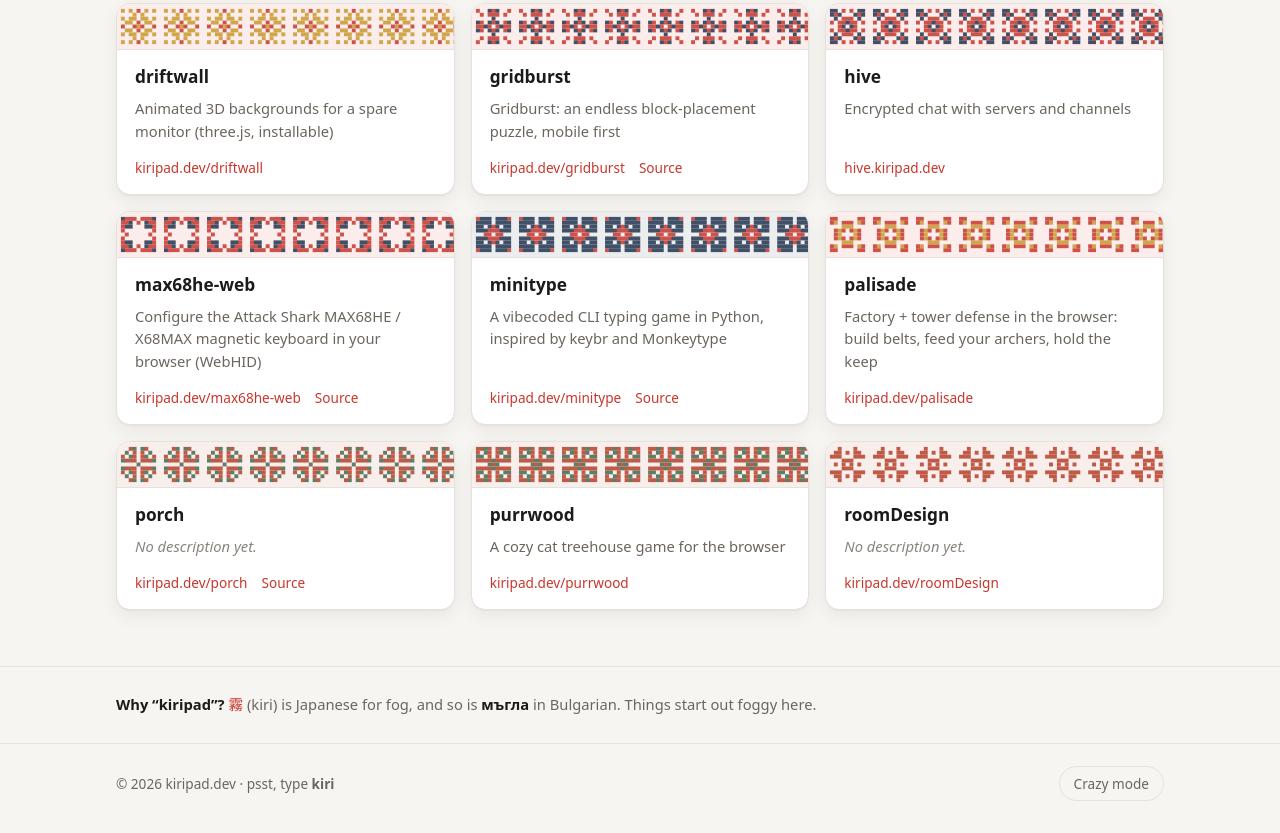
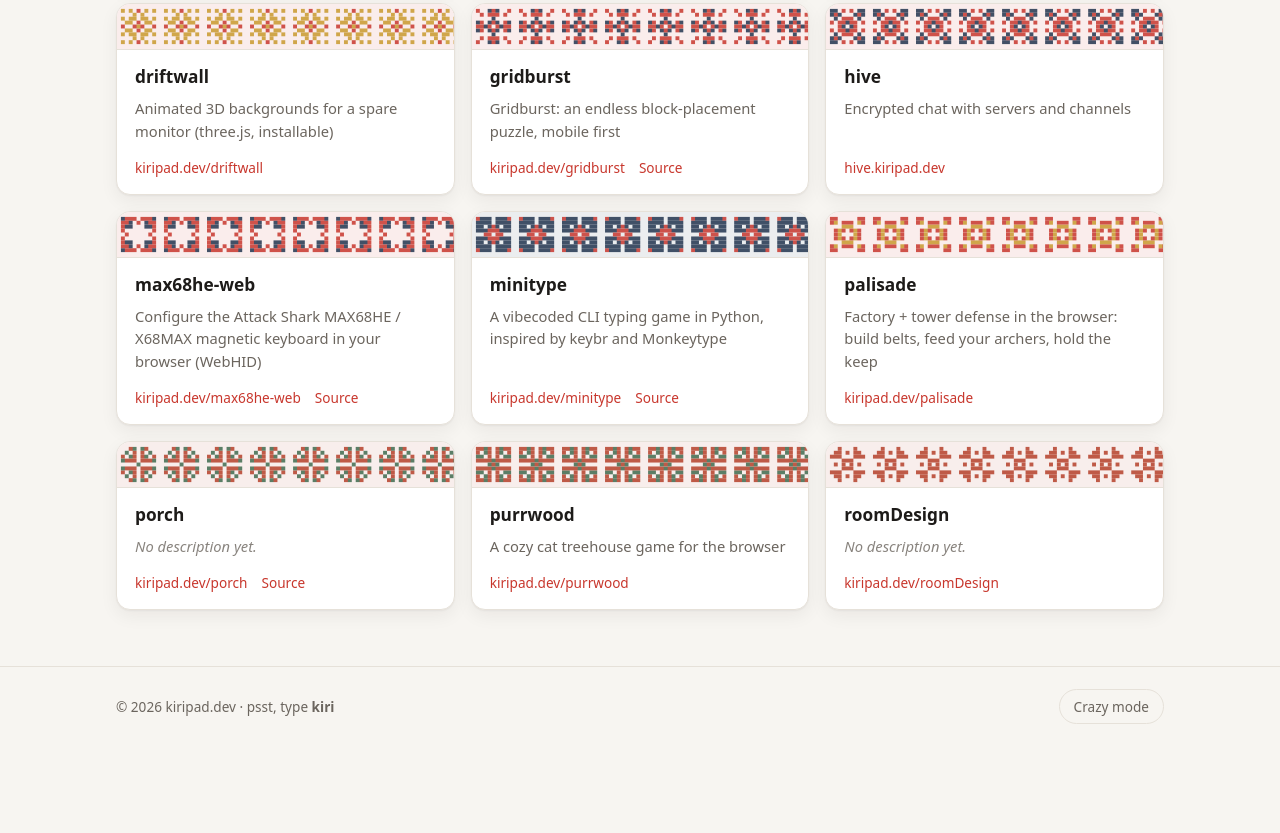
Before and after one commit to 1vogada/1vogada.github.io, a plain HTML site: page index.html in a window 1280 px wide. Shown: the part 741-1574 px from the top of the page. After the commit the page ends 1497 px from the top, so only its background shows below. Drawn offline with Linux system fonts and the light colour scheme; animation ran at ten frames a second.

Commit message:
Remove the 'Why kiripad?' line (#12)
Claude-Session: https://claude.ai/code/session_012NrVfxh4jhkoeJWKqTRPkA

Co-authored-by: Claude <noreply@anthropic.com>

```diff
--- a/index.html
+++ b/index.html
@@ -140,10 +140,6 @@
   .card.picked { animation: none; opacity: 1; outline: 3px solid var(--accent); outline-offset: 2px; }
   .empty { color: var(--muted); grid-column: 1 / -1; text-align: center; padding: 30px 0; }
 
-  .about { border-top: 1px solid var(--border); padding: 26px 0; color: var(--muted); font-size: .92rem; }
-  .about .wrap { display: grid; gap: 6px; }
-  .about b { color: var(--text); font-weight: 600; }
-  .jp { font-family: "Hiragino Mincho ProN", "Yu Mincho", serif; color: var(--accent); }
   footer.bottom { border-top: 1px solid var(--border); padding: 22px 0 32px; color: var(--muted); font-size: .85rem; }
   footer.bottom .wrap { display: flex; flex-wrap: wrap; gap: 12px; justify-content: space-between; align-items: center; }
   .toggle { font: inherit; font-size: .85rem; color: var(--muted); background: transparent; border: 1px solid var(--border);
@@ -277,12 +273,6 @@
       <div class="rev">"I have no idea what this website is." ⭐⭐⭐⭐⭐ <br><small>— my mom</small></div>
     </div>
   </div>
-
-  <section class="about calm-only">
-    <div class="wrap">
-      <div><b>Why “kiripad”?</b> <span class="jp">霧</span> (kiri) is Japanese for fog, and so is <b>мъгла</b> in Bulgarian. Things start out foggy here.</div>
-    </div>
-  </section>
 
   <footer class="bottom">
     <div class="wrap">
```
